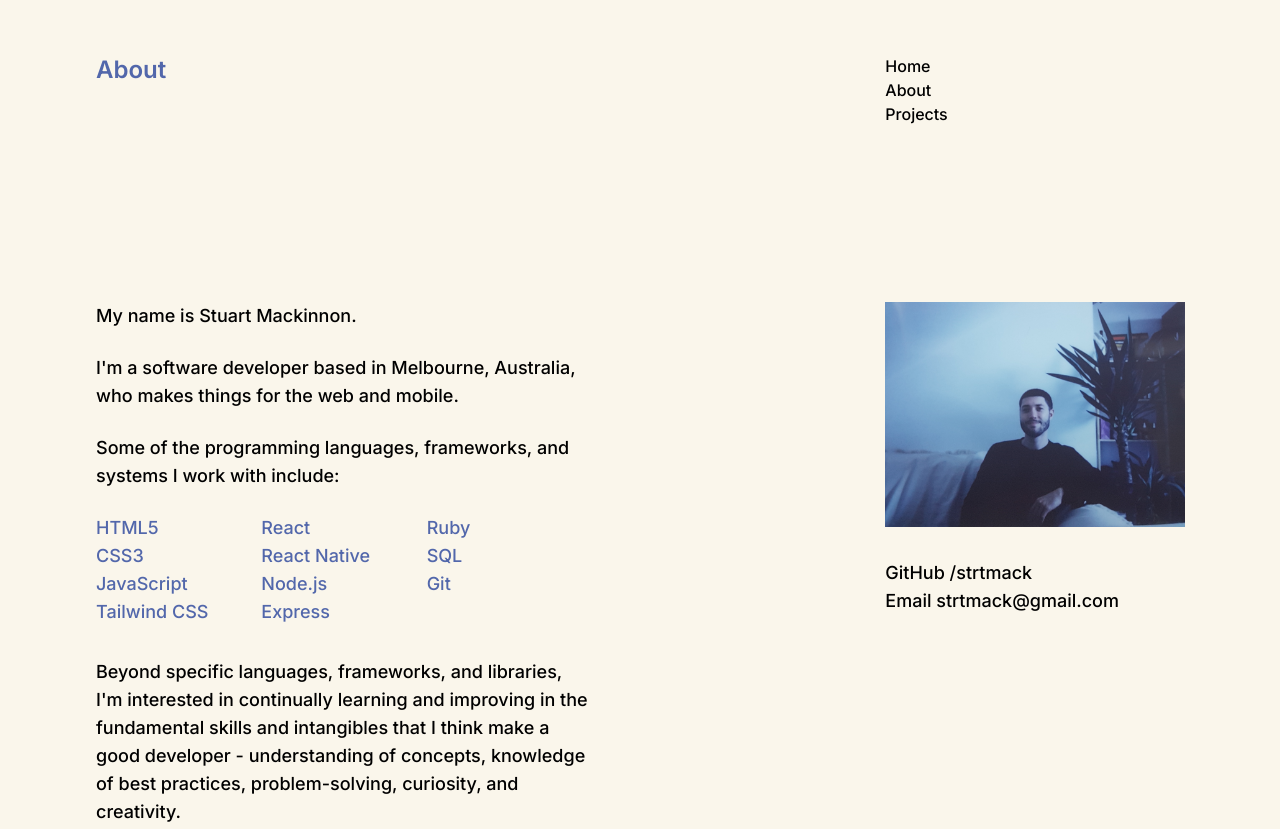
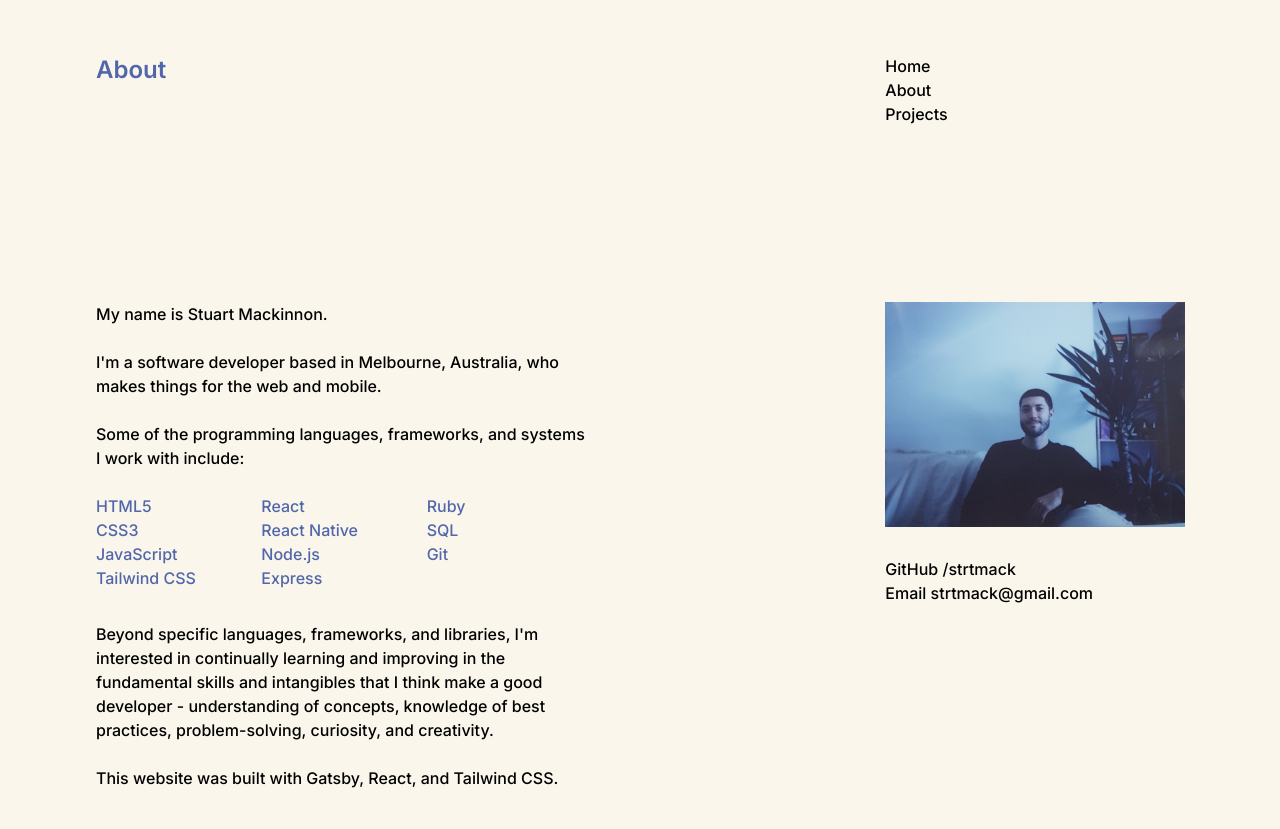
Before and after one commit to strtmack/folio, a Gatsby site: page /about in a window 1280 px wide. Shown: the part 122-951 px from the top of the page. Built offline with nearby package versions, Linux system fonts and the light colour scheme; Gatsby itself is replaced by a stand-in of ours.

Commit message:
updated font sizing

```diff
--- a/src/pages/about.js
+++ b/src/pages/about.js
@@ -31,7 +31,7 @@ const About = () => {
           <Menu />
         </div>
       </div>
-      <div className="project-list grid grid-cols-6 gap-x-24 p-12 mt-20 mx-12 text-lg font-medium">
+      <div className="project-list grid grid-cols-6 gap-x-24 p-12 mt-20 mx-12 text-base font-medium">
         <div className="col-span-3">
           <p className="mb-6">My name is Stuart Mackinnon.</p>
           <p className="mb-6">
```
